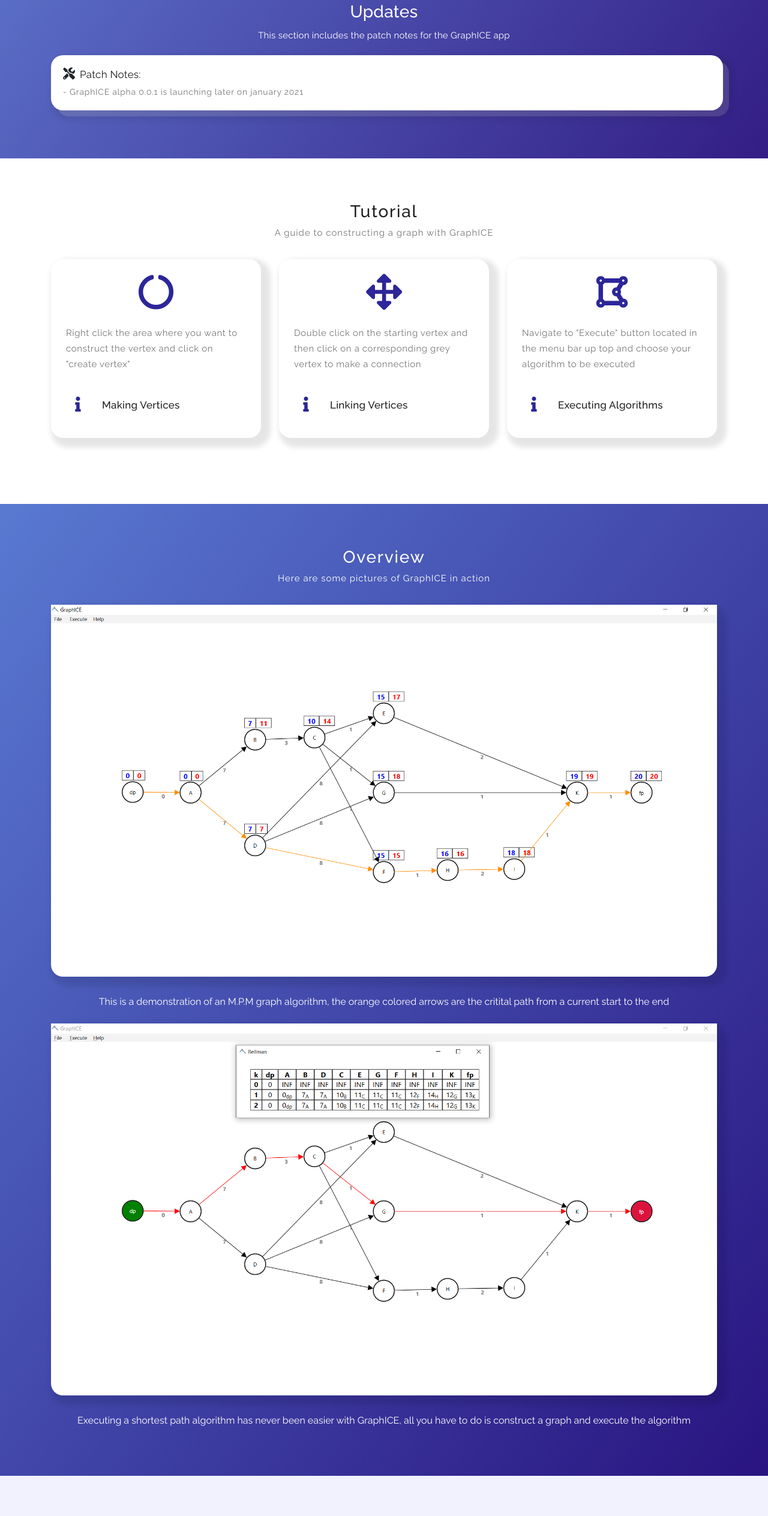
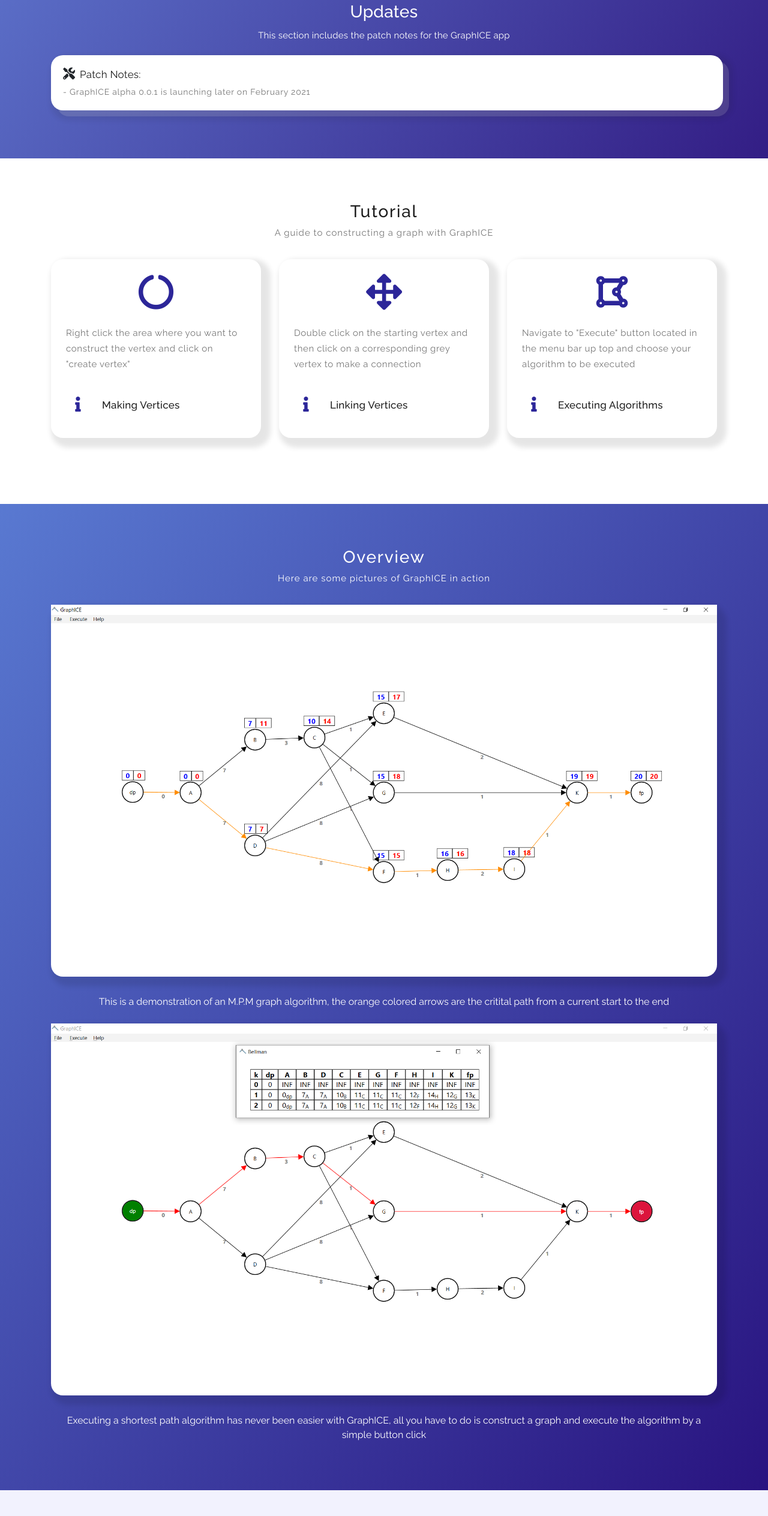
Before and after one commit to IceBreaker8/IceBreaker8.github.io, a plain HTML site: page index.html in a window 1280 px wide. Shown: the part 1935-4462 px from the top of the page at 60% size. Drawn offline with Linux system fonts and the light colour scheme.

Commit message:
Changed month of release

```diff
--- a/index.html
+++ b/index.html
@@ -261,7 +261,7 @@
                 <strong>Patch Notes:</strong>
                 <!-- 12 ONLY -->
                 <span>
-                  - GraphICE alpha 0.0.1 is launching later on january 2021
+                  - GraphICE alpha 0.0.1 is launching later on February 2021
                 </span>
               </a>
             </div>
@@ -412,7 +412,7 @@
               <p style="text-align: center; color: white">
                 Executing a shortest path algorithm has never been easier with
                 GraphICE, all you have to do is construct a graph and execute
-                the algorithm
+                the algorithm by a simple button click
               </p>
             </div>
           </div>
```
